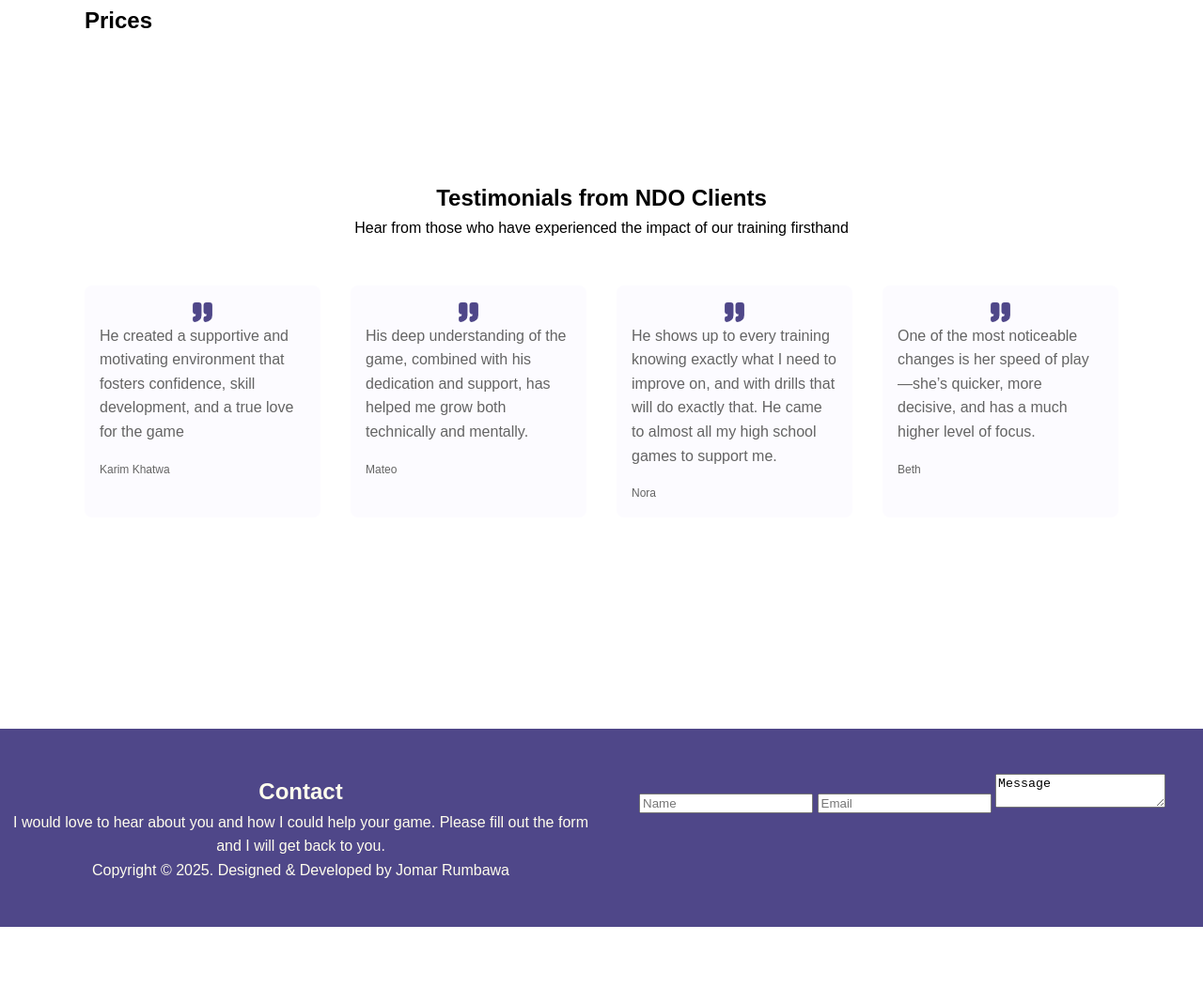
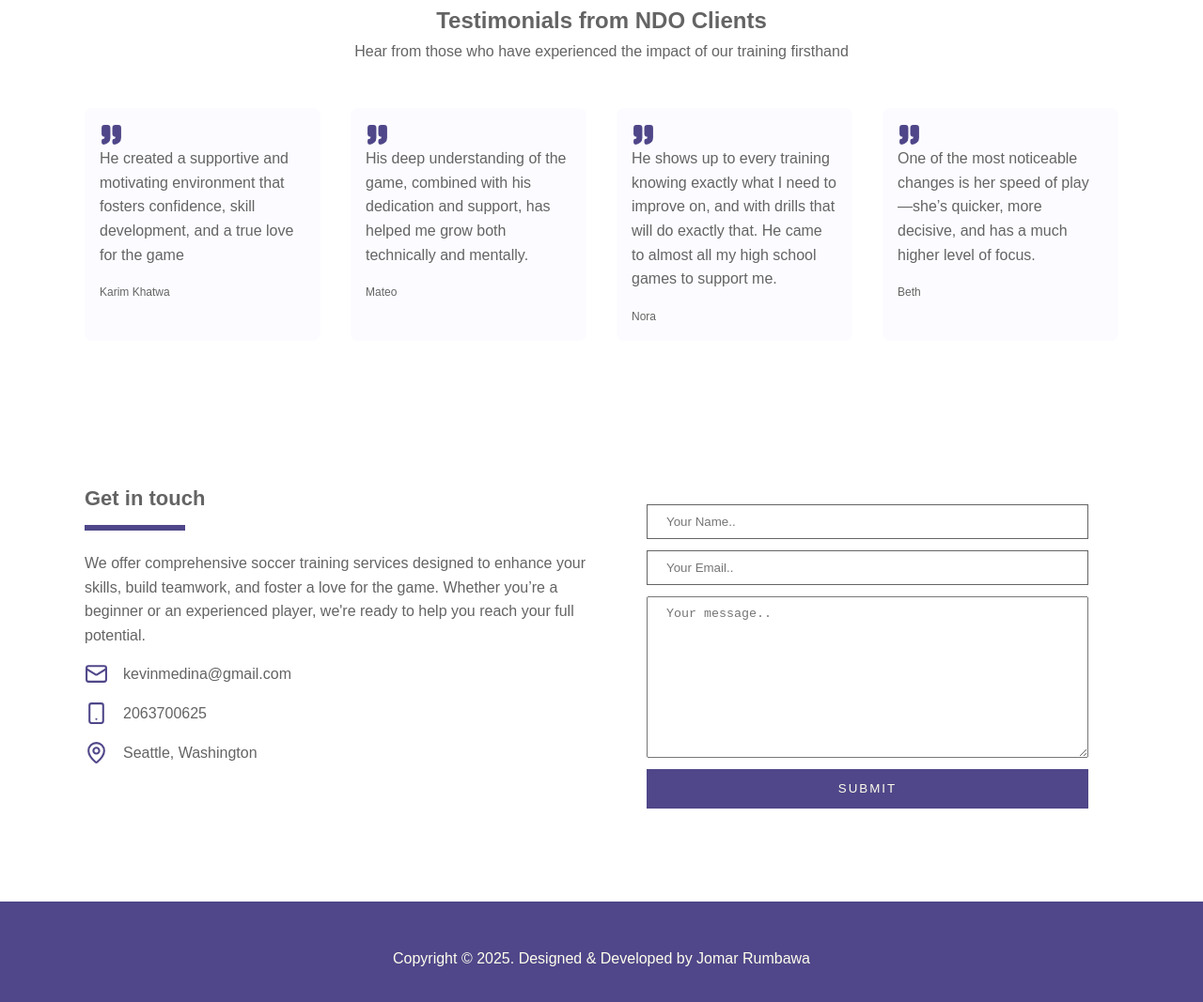
Before and after one commit to jomarrumbawa/ndo-futbol-training, a plain HTML site: page index.html in a window 1280 px wide. Shown: the part 1609-2676 px from the top of the page at 94% size. Before the commit the page ends 2596 px from the top, so only its background shows below. Drawn offline with Linux system fonts and the light colour scheme.

Commit message:
Edit footer and create contact section

```diff
--- a/css/styles.css
+++ b/css/styles.css
@@ -17,7 +17,7 @@ body {
 
 img {
   display: block;
-  width: 100%;
+  max-width: 100%;
 }
 
 .wrapper {
@@ -84,7 +84,7 @@ section {
 .mission-title:after {
   content: "";
   display: block;
-  width: 25%;
+  width: 20%;
   border-bottom: 6px solid var(--color-purple);
   margin-block: 0.5em;
 }
@@ -102,8 +102,10 @@ section {
   padding: 0.625em 1.5em;
   border-radius: 4px;
 }
+
 .testimonials-wrapper {
   text-align: center;
+  color: var(--color-dark-gray);
 }
 
 .testimonials {
@@ -121,13 +123,61 @@ section {
   text-align: left;
 }
 
-/* .testimonials-card img {
-  fill: var(--color-purple);
-} */
-
 .testimonials-card .author {
   margin-top: 1.5em;
   font-size: 0.75rem;
+}
+
+.contact-wrapper {
+  display: grid;
+  grid-template-columns: repeat(2, 1fr);
+  gap: 2em;
+  color: var(--color-dark-gray);
+}
+
+.contact-title {
+  font-size: 1.375rem;
+}
+
+.contact-title:after {
+  content: "";
+  display: block;
+  width: 20%;
+  border-bottom: 6px solid var(--color-purple);
+  margin-block: 0.5em;
+}
+
+.contact-details > * {
+  margin-bottom: 1em;
+}
+.contact-item {
+  display: flex;
+  gap: 1em;
+}
+
+.contact-form {
+  display: flex;
+  flex-direction: column;
+  gap: 0.75em;
+  padding: 1.5em 2em;
+}
+
+.contact-form input {
+  padding: 0.75em 1.5em;
+  border: 1px solid var(--color-dark-gray);
+}
+
+.contact-form textarea {
+  padding: 0.75em 1.5em;
+}
+
+.contact-form button {
+  background-color: var(--color-purple);
+  color: var(--color-white);
+  padding-block: 1em;
+  border: none;
+  text-transform: uppercase;
+  letter-spacing: 2;
 }
 
 .footer {
--- a/index.html
+++ b/index.html
@@ -38,9 +38,6 @@
             <a class="mission-btn" href="#">Learn More</a>
           </div>
           <img src="./images/mission-statement.jpg" alt="" />
-        </section>
-        <section class="pricing">
-          <h2>Prices</h2>
         </section>
         <section class="testimonials-wrapper">
           <h2>Testimonials from NDO Clients</h2>
@@ -84,25 +81,64 @@
             </div>
           </div>
         </section>
-        <section class="contact"></section>
+        <section class="contact-wrapper">
+          <div class="contact-details">
+            <h2 class="contact-title">Get in touch</h2>
+            <p class="contact-subtext">
+              We offer comprehensive soccer training services designed to
+              enhance your skills, build teamwork, and foster a love for the
+              game. Whether you’re a beginner or an experienced player, we're
+              ready to help you reach your full potential.
+            </p>
+            <div class="contact-item">
+              <img src="./assets/mail.svg" height="25px" width="25px" alt="" />
+              <p>kevinmedina@gmail.com</p>
+            </div>
+            <div class="contact-item">
+              <img
+                src="./assets/smartphone.svg"
+                height="25px"
+                width="25px"
+                alt=""
+              />
+              <p>2063700625</p>
+            </div>
+            <div class="contact-item">
+              <img
+                src="./assets/map-pin.svg"
+                height="25px"
+                width="25px"
+                alt=""
+              />
+              <p>Seattle, Washington</p>
+            </div>
+          </div>
+          <form class="contact-form" action="/">
+            <input
+              type="text"
+              name="name"
+              id="name"
+              placeholder="Your Name.."
+            />
+            <input
+              type="email"
+              name="email"
+              id="email"
+              placeholder="Your Email.."
+            />
+            <textarea
+              name="message"
+              id="message"
+              placeholder="Your message.."
+              rows="10"
+            ></textarea>
+            <button>Submit</button>
+          </form>
+        </section>
       </main>
     </div>
     <footer class="footer">
-      <div class="footer-wrapper">
-        <div>
-          <h2>Contact</h2>
-          <p>
-            I would love to hear about you and how I could help your game.
-            Please fill out the form and I will get back to you.
-          </p>
-        </div>
-        <form action="/">
-          <input type="text" name="name" id="name" placeholder="Name" />
-          <input type="email" name="email" id="email" placeholder="Email" />
-          <textarea name="message" id="message">Message</textarea>
-        </form>
-        <p>Copyright &copy; 2025. Designed & Developed by Jomar Rumbawa</p>
-      </div>
+      <p>Copyright &copy; 2025. Designed & Developed by Jomar Rumbawa</p>
     </footer>
   </body>
 </html>
```
Also changed, not shown: assets/mail.svg (added), assets/map-pin.svg (added), assets/smartphone.svg (added).
